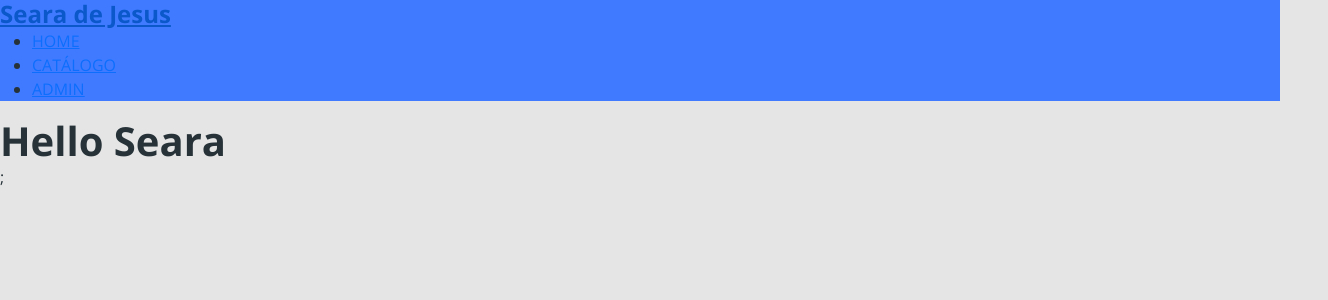
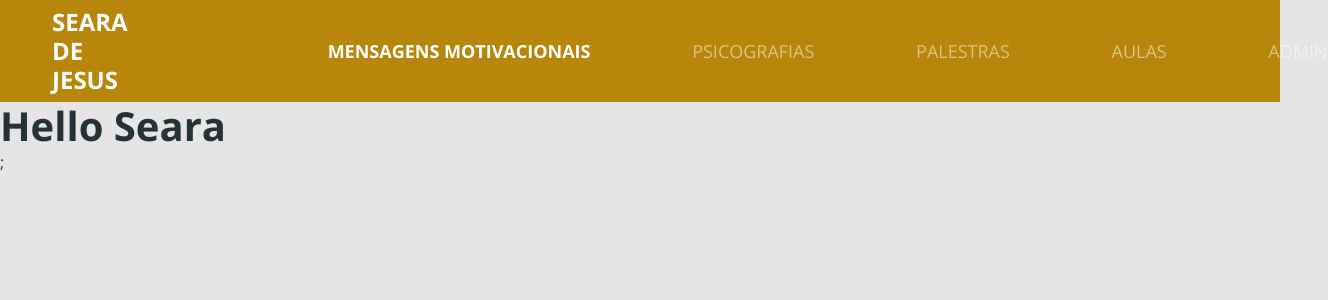
Before and after one commit to searadev/seara-frontend, a React (Create React App) app: page / in a window 1280 px wide. Shown: the top 300 px of the page, 1328 px wide, since content can reach past the window. Built offline with nearby package versions, Linux system fonts and the light colour scheme.

Commit message:
add navbar styling

```diff
--- a/src/App.css
+++ b/src/App.css
@@ -8,3 +8,8 @@ h1, h2, h3, h4, h5, h6 {
  font-weight: 700;
  margin-bottom: 0;
 }
+
+a, a:hover {
+    text-decoration: none;
+    color: unset;
+}
--- a/src/assets/styles/custom.scss
+++ b/src/assets/styles/custom.scss
@@ -1,5 +1,5 @@
 $theme-colors: (
-  'primary': #407bff,
+  'primary': #c7950d,
 );
 
 $body-bg: #e5e5e5;
--- a/src/components/Navbar/index.tsx
+++ b/src/components/Navbar/index.tsx
@@ -1,17 +1,38 @@
+import './styles.css';
+import 'bootstrap/js/src/collapse.js';
+
 const Navbar = () => {
   return (
-    <nav className="bg-primary">
-      <div>
-        <a href="link">
-          <h4>Seara de Jesus</h4>
+    <nav className="navbar navbar-expand-md navbar-dark main-nav">
+      <div className="container-fluid">
+        <a href="link" className="nav-logo-text">
+          <h4>SEARA DE JESUS</h4>
         </a>
-        <div>
-          <ul>
+        <button
+          className="navbar-toggler"
+          type="button"
+          data-bs-toggle="collapse"
+          data-bs-target="#searadev-navbar"
+          aria-controls="searadev-navbar"
+          aria-expanded="false"
+          aria-label="Toggle navigation"
+        >
+  <span className="navbar-toggler-icon"></span>
+</button>
+
+        <div className="collapse navbar-collapse" id="searadev-navbar">
+          <ul className="navbar-nav offset-md-2 main-menu">
             <li>
-              <a href="link">HOME</a>
+              <a href="link" className="active">MENSAGENS MOTIVACIONAIS</a>
             </li>
             <li>
-              <a href="link">CATÁLOGO</a>
+              <a href="link">PSICOGRAFIAS</a>
+            </li>
+            <li>
+              <a href="link">PALESTRAS</a>
+            </li>
+            <li>
+              <a href="link">AULAS</a>
             </li>
             <li>
               <a href="link">ADMIN</a>
--- /dev/null
+++ b/src/components/Navbar/styles.css
@@ -0,0 +1,29 @@
+.main-nav {
+    padding-left: 40px;
+    min-height: 70px;
+    background-color:#b8860b
+}
+
+.nav-logo-text, .nav-logo-text:hover {
+    color: #FFF;
+}
+
+.main-menu {
+    display: flex;
+    font-size: 18px;
+    width: 1200px;
+    justify-content: space-between;
+}
+
+.main-menu a {
+    color: rgba(255, 255, 255, 0.5);
+}
+
+.main-menu a:hover {
+    color: #FFF;
+}
+
+.main-menu a.active {
+    color: #FFF;
+    font-weight: bold;
+}
```
